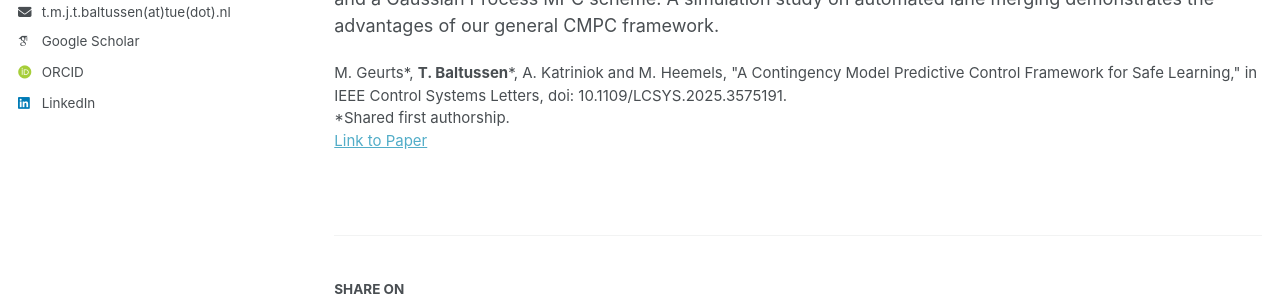
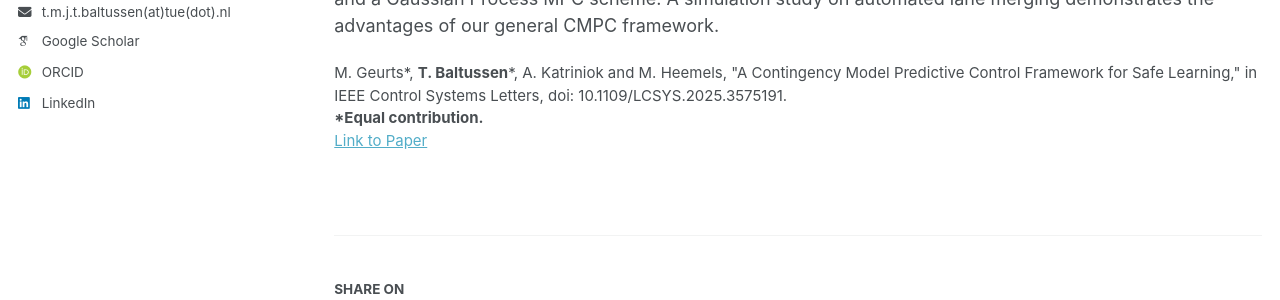
Before and after one commit to TrenBaltussen/TrenBaltussen.github.io, a Jekyll site: the page built from _publications/2025-05-28-CMPC-1.md, in a window 1280 px wide and 1264 px high. Shown: the part 428-728 px from the top of the window. Built offline with Jekyll 4.4.1, drawn with Linux system fonts in a browser that asks for light colours; some web fonts are replaced.

Commit message:
Update 2025-05-28-CMPC-1.md

```diff
--- a/_publications/2025-05-28-CMPC-1.md
+++ b/_publications/2025-05-28-CMPC-1.md
@@ -8,7 +8,7 @@ date: 2025-05-28
 venue: 'IEEE Control Systems Letters (Early Access) - Preprint available on arXiv'
 #slidesurl: 'http://academicpages.github.io/files/slides3.pdf'
 paperurl: 'https://ieeexplore.ieee.org/abstract/document/11018611'
-citation: 'M. Geurts*, <b>T. Baltussen</b>*, A. Katriniok and M. Heemels, "A Contingency Model Predictive Control Framework for Safe Learning," in IEEE Control Systems Letters, doi: 10.1109/LCSYS.2025.3575191. <br />*Shared first authorship.'
+citation: 'M. Geurts*, <b>T. Baltussen</b>*, A. Katriniok and M. Heemels, "A Contingency Model Predictive Control Framework for Safe Learning," in IEEE Control Systems Letters, doi: 10.1109/LCSYS.2025.3575191. <br /><b>*Equal contribution.</b>'
 ---
 
 This research introduces a multi-horizon contingency model predictive control (CMPC) framework in which classes of robust MPC (RMPC) algorithms are combined with classes of learning-based MPC (LB-MPC) algorithms to enable safe learning. We prove that the CMPC framework inherits the robust recursive feasibility properties of the underlying RMPC scheme, thereby ensuring safety of the CMPC in the sense of constraint satisfaction. The CMPC leverages the LB-MPC to safely learn the unmodeled dynamics to reduce conservatism and improve performance compared to standalone RMPC schemes, which are conservative in nature. In addition, we present an implementation of the CMPC framework that combines a particular RMPC and a Gaussian Process MPC scheme. A simulation study on automated lane merging demonstrates the advantages of our general CMPC framework.
```
